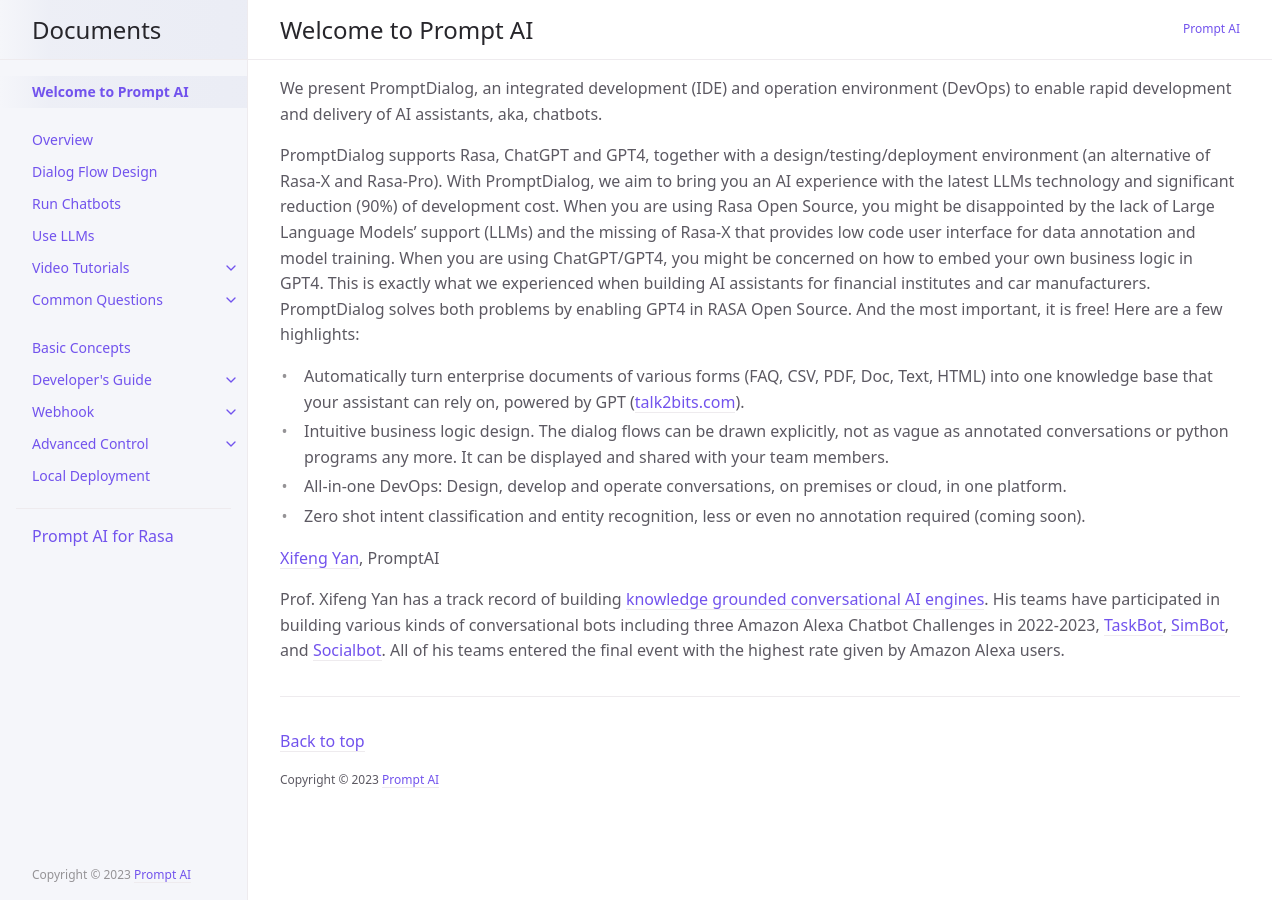
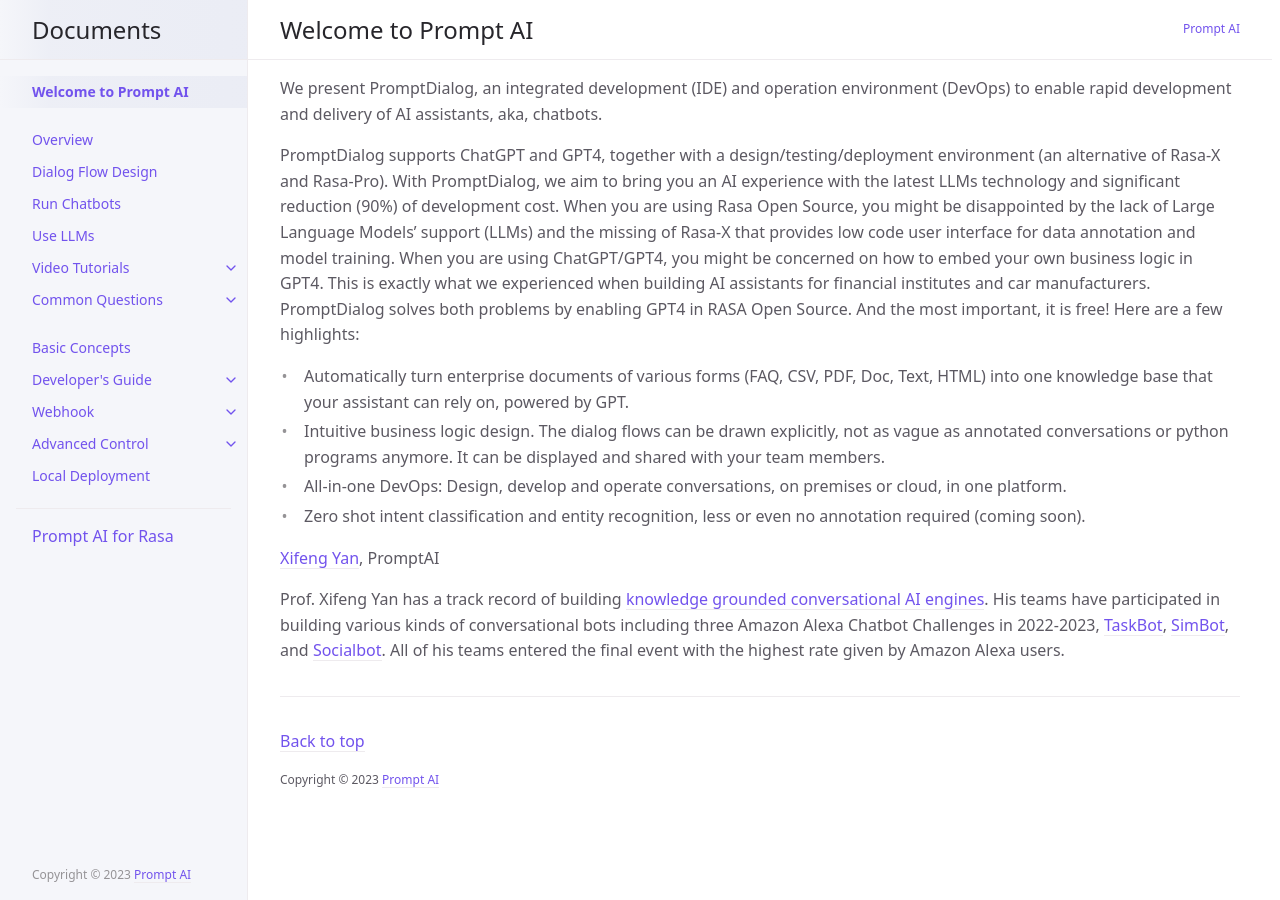
Before and after one commit to ws-cd/ws-cd.github.io, a Jekyll site: the page built from docs/about/index.md, in a window 1280 px wide. Built offline with Jekyll 4.4.1, drawn with Linux system fonts in a browser that asks for light colours.

Commit message:
1、remove talk2bits

```diff
--- a/docs/about/index.md
+++ b/docs/about/index.md
@@ -9,11 +9,11 @@ has_children: false
 
 We present PromptDialog, an integrated development (IDE) and operation environment (DevOps) to enable rapid development and delivery of AI assistants, aka, chatbots.
 
-PromptDialog supports Rasa, ChatGPT and GPT4, together with a design/testing/deployment environment (an alternative of Rasa-X and Rasa-Pro).  With PromptDialog, we aim to bring you an AI experience with the latest LLMs technology and significant reduction (90%) of development cost.
+PromptDialog supports ChatGPT and GPT4, together with a design/testing/deployment environment (an alternative of Rasa-X and Rasa-Pro).  With PromptDialog, we aim to bring you an AI experience with the latest LLMs technology and significant reduction (90%) of development cost.
 When you are using Rasa Open Source, you might be disappointed by the lack of Large Language Models’ support (LLMs) and the missing of Rasa-X that provides low code user interface for data annotation and model training.  When you are using ChatGPT/GPT4, you might be concerned on how to embed your own business logic in GPT4.  This is exactly what we experienced when building AI assistants for financial institutes and car manufacturers.  PromptDialog solves both problems by enabling GPT4 in RASA Open Source.  And the most important, it is free!  Here are a few highlights:
 
-* Automatically turn enterprise documents of various forms (FAQ, CSV, PDF, Doc, Text, HTML) into one knowledge base that your assistant can rely on, powered by GPT ([talk2bits.com](https://talk2bits.com)).
-* Intuitive business logic design. The dialog flows can be drawn explicitly, not as vague as annotated conversations or python programs any more.  It can be displayed and shared with your team members.
+* Automatically turn enterprise documents of various forms (FAQ, CSV, PDF, Doc, Text, HTML) into one knowledge base that your assistant can rely on, powered by GPT.
+* Intuitive business logic design. The dialog flows can be drawn explicitly, not as vague as annotated conversations or python programs anymore.  It can be displayed and shared with your team members.
 * All-in-one DevOps: Design, develop and operate conversations, on premises or cloud, in one platform.
 * Zero shot intent classification and entity recognition, less or even no annotation required (coming soon).
 
```
Also changed, not shown: README.md, README_CN.md.
